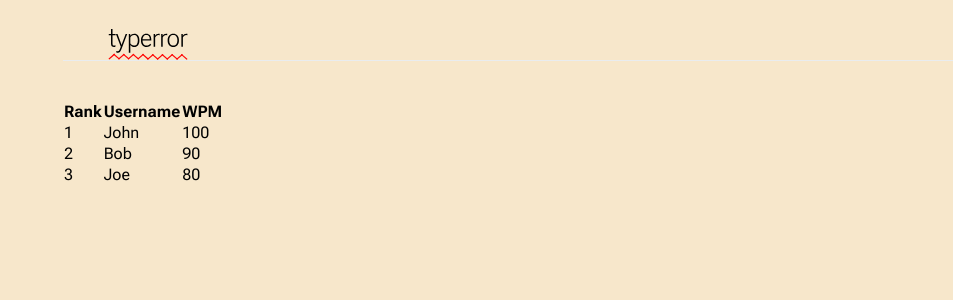
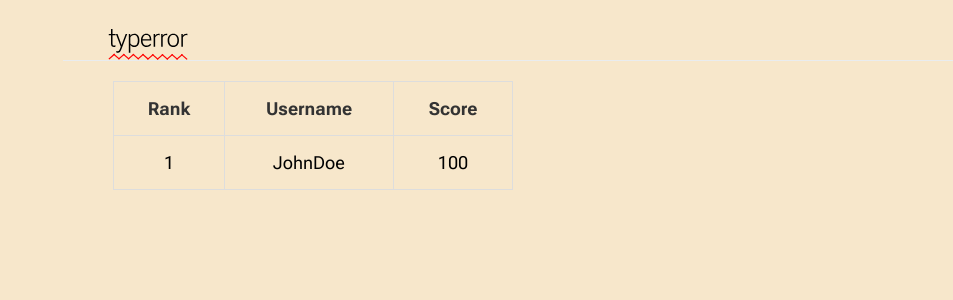
Before and after one commit to team-thunderdome/typerror, a React (Create React App) app in the folder client/: page /leaderboard in a window 1280 px wide. Shown: the top 300 px of the page, without its empty margins (327-1280 px from the left). Built offline with nearby package versions, Linux system fonts and the light colour scheme.

Commit message:
Leaderboard pulls json data

```diff
--- a/client/public/leaderboardScores.json
+++ b/client/public/leaderboardScores.json
@@ -1,4 +1,6 @@
-{
-  "username": "JohnDoe",
-  "score": 100
-}
+[
+  {
+    "username": "JohnDoe",
+    "score": 100
+  }
+]
--- a/client/src/Leaderboard.js
+++ b/client/src/Leaderboard.js
@@ -1,31 +1,39 @@
+import React, { useEffect, useState } from "react";
+import "./Leaderboard.css";
 import Header from "./Header.js";
-import "./Leaderboard.css";
 
 const LeaderBoard = () => {
+  const [scores, setScores] = useState([]);
+
+  useEffect(() => {
+    // Fetch data from the JSON file
+    fetch("/leaderboardScores.json")
+      .then((response) => response.json())
+      .then((data) => setScores(data))
+      .catch((error) => console.error("Error fetching the scores:", error));
+  }, []);
+
   return (
     <div className="ldrContainer">
       <Header />
-      <table className="ldrTable"></table>
-      <tr>
-        <th>Rank</th>
-        <th>Username</th>
-        <th>WPM</th>
-      </tr>
-      <tr>
-        <td>1</td>
-        <td>John</td>
-        <td>100</td>
-      </tr>
-      <tr>
-        <td>2</td>
-        <td>Bob</td>
-        <td>90</td>
-      </tr>
-      <tr>
-        <td>3</td>
-        <td>Joe</td>
-        <td>80</td>
-      </tr>
+      <table className="ldrTable">
+        <thead>
+          <tr>
+            <th>Rank</th>
+            <th>Username</th>
+            <th>Score</th>
+          </tr>
+        </thead>
+        <tbody>
+          {scores.map((score, index) => (
+            <tr key={index}>
+              <td>{index + 1}</td>
+              <td>{score.username}</td>
+              <td>{score.score}</td>
+            </tr>
+          ))}
+        </tbody>
+      </table>
     </div>
   );
 };
```
